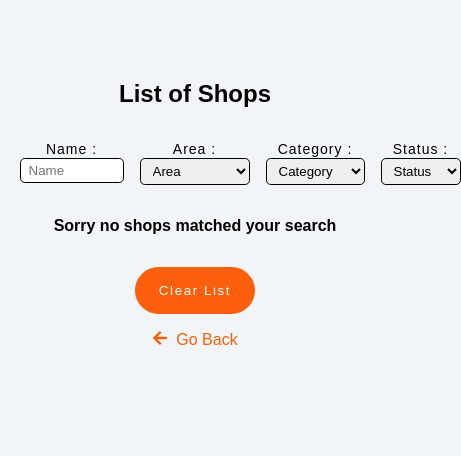
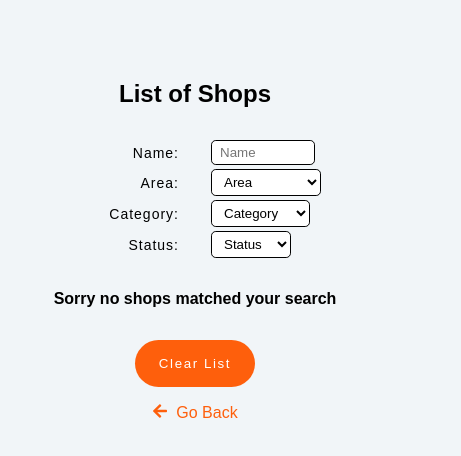
Before and after one commit to chirag-08x/shop-list, a React (Create React App) app: page /view in a window 390 px wide. Shown: the top 456 px of the page, 461 px wide, since content can reach past the window. Built offline with nearby package versions, Linux system fonts and the light colour scheme.

Commit message:
responsiveness fixed

```diff
--- a/src/components/modal.jsx
+++ b/src/components/modal.jsx
@@ -61,16 +61,15 @@ const Wrapper = styled.section`
     }
 
     .modal-text {
-      display: flex;
-      justify-content: center;
-      align-items: center;
-      align-content: center;
+      display: grid;
+      place-items: center;
       font-size: 1rem;
       gap: 0 0.5rem;
       letter-spacing: 1px;
       color: ${(props) => props.color};
 
       p {
+        margin-top: 0.5rem;
         text-transform: capitalize;
       }
     }
--- a/src/components/table.jsx
+++ b/src/components/table.jsx
@@ -1,20 +1,12 @@
 import { useSelector, useDispatch } from "react-redux";
 import styled from "styled-components";
-// import moment from "moment";
 import { FaEdit, FaTrash } from "react-icons/fa";
-import { removeItem } from "../features/filters/filter_slice";
 import { removeListItem } from "../features/shop/shop_slice";
 import React from "react";
 
 const ItemsTable = () => {
   const { filteredShops } = useSelector((state) => state.filters);
-  //   const today = moment().format("YYYY-MM-DD");
   const dispatch = useDispatch();
-
-  const handleDispatch = (id) => {
-    dispatch(removeListItem(id));
-    dispatch(removeItem(id));
-  };
 
   return (
     <Wrapper>
@@ -26,19 +18,14 @@ const ItemsTable = () => {
               <p>{name}</p>
               <p>{area}</p>
               <p>{category}</p>
-              <p>
-                {/* {moment(today).isAfter(close) || moment(today).isBefore(open)
-                  ? "closed"
-                  : "open"} */}
-                {status}
-              </p>
+              <p>{status}</p>
               <div className="btns">
                 <button className="edit-btn">
                   <FaEdit />
                 </button>
                 <button
                   className="delete-btn"
-                  onClick={() => handleDispatch(id)}
+                  onClick={() => dispatch(removeListItem(id))}
                 >
                   <FaTrash />
                 </button>
--- a/src/features/filters/filter_slice.jsx
+++ b/src/features/filters/filter_slice.jsx
@@ -20,13 +20,6 @@ const filterSlice = createSlice({
         category: "category",
         status: "status",
       });
-    },
-
-    removeItem: (state, action) => {
-      const id = action.payload;
-      console.log(id);
-      const newItems = state.filteredShops.filter((item) => item.id !== id);
-      state.filteredShops = [...newItems];
     },
 
     updateFilters: (state, action) => {
@@ -63,16 +56,6 @@ const filterSlice = createSlice({
       state.filteredShops = newValues;
     },
 
-    // clearList: (state, action) => {
-    //   return (state = {
-    //     filteredShops: ,
-    //     name: "",
-    //     area: "area",
-    //     category: "category",
-    //     status: "status",
-    //   });
-    // },
-
     getItems: (state, action) => {
       state.filteredShops = [...action.payload];
     },
@@ -81,11 +64,5 @@ const filterSlice = createSlice({
 
 export default filterSlice.reducer;
 
-export const {
-  resetToDefault,
-  removeItem,
-  updateFilters,
-  applyFilter,
-  // clearList,
-  getItems,
-} = filterSlice.actions;
+export const { resetToDefault, updateFilters, applyFilter, getItems } =
+  filterSlice.actions;
--- a/src/pages/addItems.jsx
+++ b/src/pages/addItems.jsx
@@ -54,11 +54,6 @@ const AddItems = () => {
       return;
     }
 
-    if (openDateValue === "" || closeDateValue === "") {
-      OpenModalCode("Date can't be empty", false);
-      return;
-    }
-
     // Checking if closing date is smaller than opening date.
     if (moment(closeDateValue).isBefore(openDateValue)) {
       OpenModalCode("Closing date cannot be smaller than opening date", false);
@@ -72,6 +67,11 @@ const AddItems = () => {
 
     if (categoryValue === "category") {
       OpenModalCode("Please provide a valid value for category field", false);
+      return;
+    }
+
+    if (openDateValue === "" || closeDateValue === "") {
+      OpenModalCode("Date can't be empty", false);
       return;
     }
 
@@ -126,7 +126,6 @@ const AddItems = () => {
               placeholder="Name"
               onChange={handleChange}
               name="name"
-              //   required
             />
           </div>
           {/*  */}
@@ -137,7 +136,6 @@ const AddItems = () => {
               value={formValue.area}
               onChange={handleChange}
               name="area"
-              //   required
             >
               {areas.map((item, idx) => {
                 return (
@@ -156,7 +154,6 @@ const AddItems = () => {
               value={formValue.category}
               onChange={handleChange}
               name="category"
-              //   required
             >
               {category.map((item, idx) => {
                 return (
@@ -174,7 +171,6 @@ const AddItems = () => {
               type="date"
               id="openDate"
               value={formValue.openDate}
-              //   required
               onChange={handleChange}
               name="openDate"
             />
@@ -186,7 +182,6 @@ const AddItems = () => {
               type="date"
               id="closedate"
               value={formValue.closeDate}
-              //   required
               onChange={handleChange}
               name="closeDate"
             />
@@ -237,6 +232,8 @@ const Wrapper = styled.section`
       padding: 0.4rem 0.6rem;
       border: 1px solid var(--clr-grey-1);
       border-radius: 1rem;
+      background-color: white;
+      width: 100%;
     }
 
     select {
--- a/src/pages/viewItems.jsx
+++ b/src/pages/viewItems.jsx
@@ -5,12 +5,11 @@ import {
   resetToDefault,
   updateFilters,
   applyFilter,
-  // clearList,
   getItems,
 } from "../features/filters/filter_slice";
 import { areas, category as cat } from "../utils/helper";
 import { Link } from "react-router-dom";
-import { ItemsTable } from "../components";
+import ItemsTable from "../components/table";
 import { FaArrowLeft } from "react-icons/fa";
 import { clearList } from "../features/shop/shop_slice";
 
@@ -19,7 +18,7 @@ const ViewItems = () => {
     (state) => state.filters
   );
 
-  const { shopItems } = useSelector((state) => state.shop);
+  const { shopItems, editing } = useSelector((state) => state.shop);
 
   const dispatch = useDispatch();
 
@@ -40,29 +39,13 @@ const ViewItems = () => {
     // eslint-disable-next-line
   }, [shopItems]);
 
-  // if (filteredShops.length < 1) {
-  //   return (
-  //     <EmptyWrapper>
-  //       <h3>No shops to display</h3>
-  //       <p>
-  //         Please add some shops here{" "}
-  //         <span>
-  //           <Link to={"/add"} className="btn">
-  //             add shops
-  //           </Link>
-  //         </span>{" "}
-  //       </p>
-  //     </EmptyWrapper>
-  //   );
-  // }
-
   return (
     <Wrapper>
       <h1>List of Shops</h1>
 
       <form className="form">
         <div>
-          <label htmlFor="name">Name : </label>
+          <label htmlFor="name">Name: </label>
           <input
             type="text"
             name="name"
@@ -74,7 +57,7 @@ const ViewItems = () => {
         </div>
         {/*  */}
         <div>
-          <label htmlFor="area">area : </label>
+          <label htmlFor="area">area: </label>
           <select
             name="area"
             id="area"
@@ -92,7 +75,7 @@ const ViewItems = () => {
         </div>
         {/*  */}
         <div>
-          <label htmlFor="category">category : </label>
+          <label htmlFor="category">category: </label>
           <select
             name="category"
             id="category"
@@ -110,7 +93,7 @@ const ViewItems = () => {
         </div>
         {/*  */}
         <div>
-          <label htmlFor="status">status : </label>
+          <label htmlFor="status">status:</label>
           <select
             name="status"
             id="status"
@@ -123,7 +106,7 @@ const ViewItems = () => {
           </select>
         </div>
       </form>
-      {filteredShops.length > 1 ? (
+      {filteredShops.length >= 1 ? (
         <ItemsTable />
       ) : (
         <div style={{ marginTop: "1rem" }}>
@@ -154,6 +137,7 @@ const Wrapper = styled.section`
   margin: 0 auto;
   text-align: center;
   padding: 5rem 0;
+  position: relative;
 
   h1 {
     margin-bottom: 2rem;
@@ -161,16 +145,24 @@ const Wrapper = styled.section`
 
   .form {
     display: grid;
-    grid-template-columns: 1fr 1fr 1fr 1fr 5rem;
+    grid-template-rows: 1f 1fr 1fr 1fr;
     align-content: center;
     justify-items: center;
     margin-bottom: 2rem;
-    gap: 0 1rem;
+    gap: 0.25rem 1rem;
+
+    div {
+      display: grid;
+      grid-template-columns: 1fr 1fr;
+      gap: 0 2rem;
+      place-items: center;
+    }
 
     label {
       text-transform: capitalize;
       letter-spacing: 1px;
       font-size: 0.875rem;
+      justify-self: end;
     }
 
     input {
@@ -186,10 +178,7 @@ const Wrapper = styled.section`
       border: 1px solid black;
       padding: 0.25rem 0.5rem;
       text-transform: capitalize;
-
-      option {
-        display: grid;
-      }
+      background-color: white;
     }
   }
 
@@ -197,26 +186,22 @@ const Wrapper = styled.section`
     margin-top: 1rem;
   }
 
-  @media (min-width: 768px) {
+  @media (min-width: 900px) {
     .form {
-      input {
-        width: 8rem;
+      grid-template-columns: 1fr 1fr 1fr 1fr 5rem;
+      grid-template-rows: 1fr;
+      place-items: center;
+
+      div {
+        display: flex;
+        justify-content: center;
+        align-items: center;
+        gap: 0 0.5rem;
       }
+
       label {
         font-size: 1rem;
       }
     }
   }
 `;
-
-const EmptyWrapper = styled.section`
-  height: 100vh;
-  display: grid;
-  justify-items: center;
-  align-content: center;
-  gap: 2rem 0;
-
-  .btn {
-    padding: 0.7rem 1rem;
-  }
-`;
```
Also changed, not shown: src/pages/home.jsx (+0 -16 lines).
